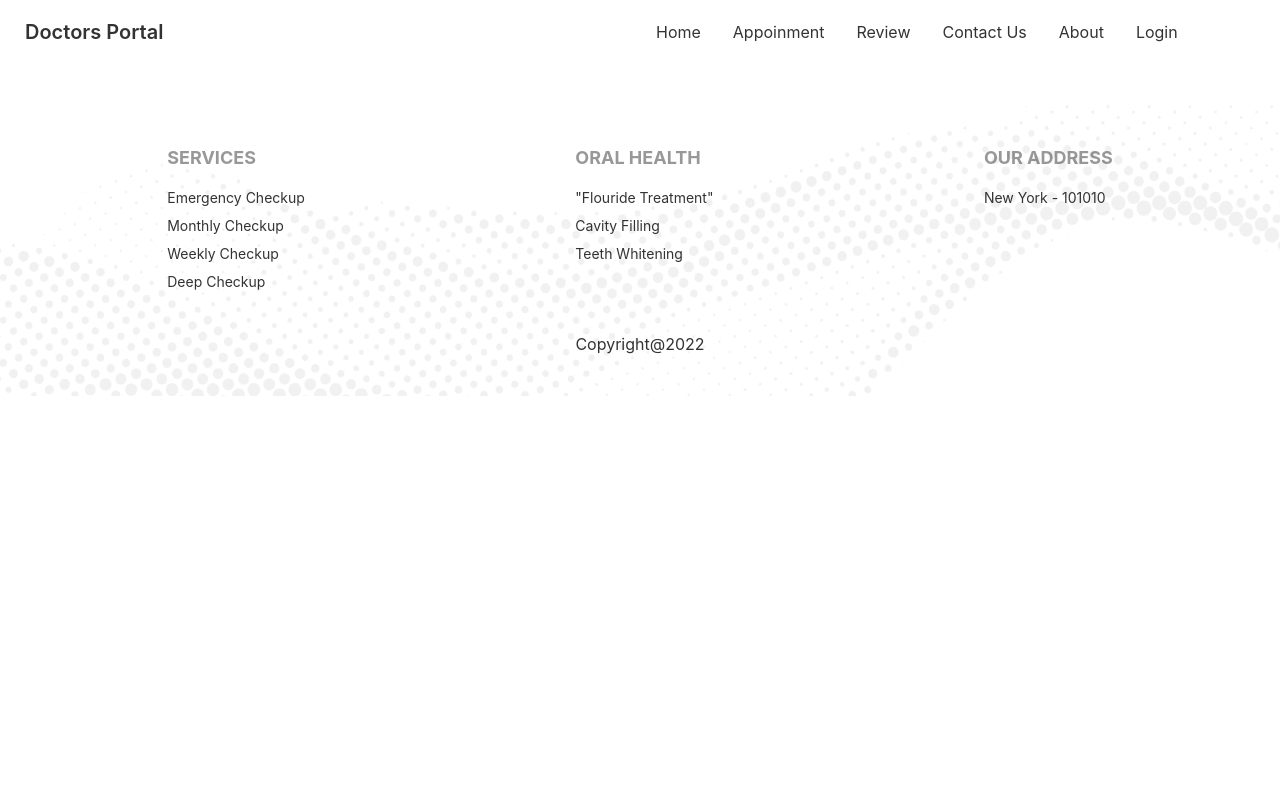
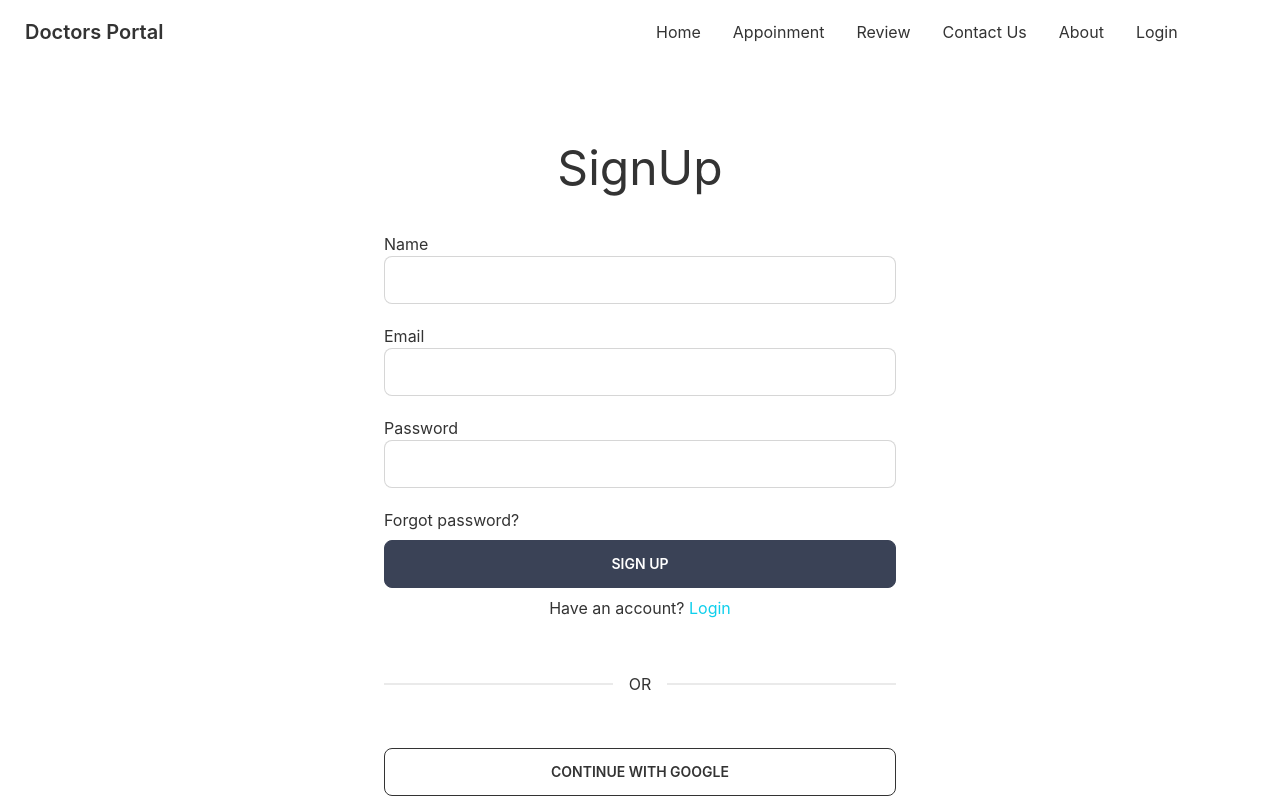
Before and after one commit to moniruzzaman01/doctors-portal-client-with-tailwind, a React (Create React App) app: page /signup in a window 1280 px wide. Shown: the top 800 px of the page. Built offline with nearby package versions, Linux system fonts and the light colour scheme.

Commit message:
sign up component added

```diff
--- a/src/App.js
+++ b/src/App.js
@@ -7,6 +7,7 @@ import Login from "./Pages/Login/Login";
 import Review from "./Pages/Review/Review";
 import Footer from "./Pages/Shared/Footer";
 import Navbar from "./Pages/Shared/Navbar";
+import Signup from "./Pages/Signup/Signup";
 
 function App() {
   return (
@@ -20,6 +21,7 @@ function App() {
         <Route path="/review" element={<Review />}></Route>
         <Route path="/contact" element={<Contact />}></Route>
         <Route path="/login" element={<Login />}></Route>
+        <Route path="/signup" element={<Signup />}></Route>
       </Routes>
       <Footer />
     </div>
--- /dev/null
+++ b/src/Pages/Signup/Signup.js
@@ -0,0 +1,36 @@
+import React from "react";
+import InputTag from "../Shared/InputTag";
+
+const Signup = () => {
+  return (
+    <div className=" lg:max-w-lg mx-auto my-20">
+      <h2 className="text-5xl text-center mb-10">SignUp</h2>
+      <form>
+        <label htmlFor="">Name</label>
+        <br />
+        <InputTag></InputTag>
+        <label htmlFor="">Email</label>
+        <br />
+        <InputTag></InputTag>
+        <br />
+        <label htmlFor="">Password</label>
+        <br />
+        <InputTag></InputTag>
+        <br />
+        <p>Forgot password?</p>
+        <button className="btn btn-accent w-full text-white mt-2">
+          sign up
+        </button>
+        <p className="text-center mt-2">
+          Have an account? <span className="text-primary">Login</span>
+        </p>
+      </form>
+      <div class="flex flex-col w-full border-opacity-50">
+        <div class="divider my-14">OR</div>
+      </div>
+      <button class="btn btn-outline w-full">continue with google</button>
+    </div>
+  );
+};
+
+export default Signup;
```
